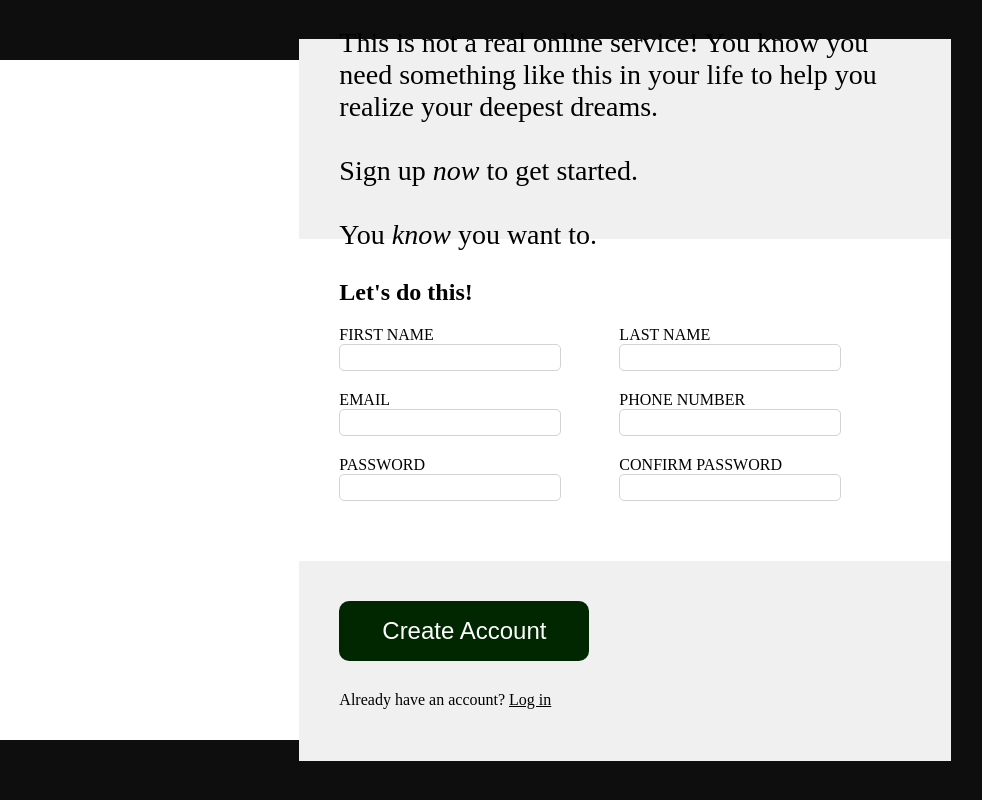
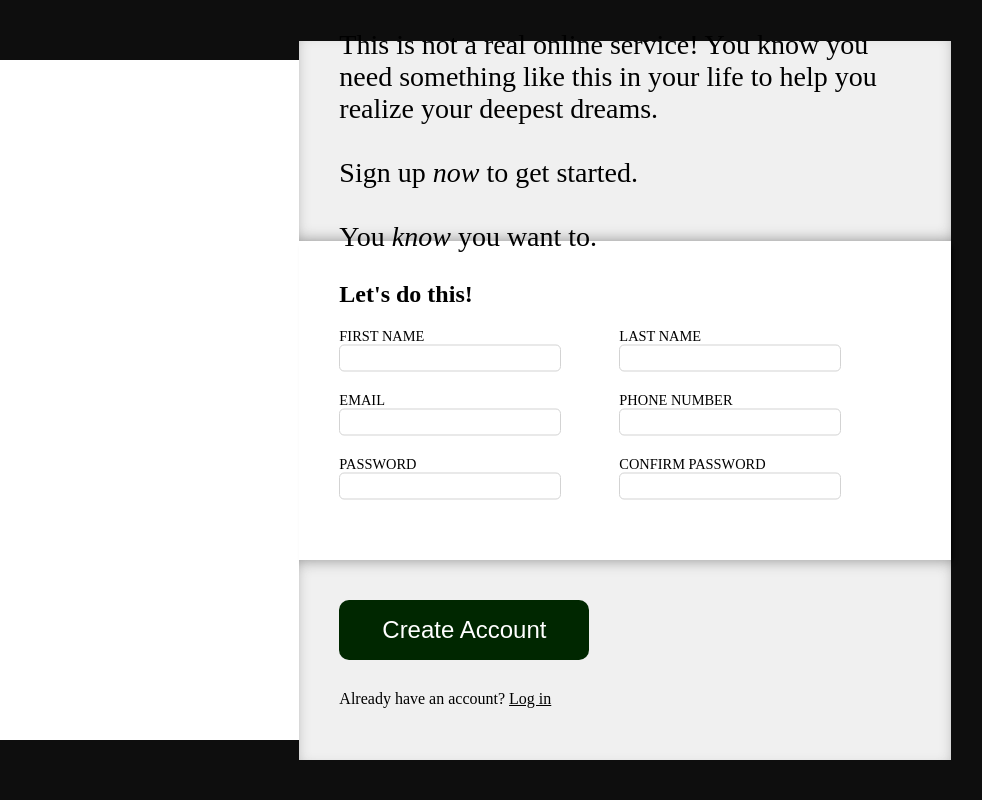
Before and after one commit to LearnSleepRepeat/TOP-SignUp-Form, a plain HTML site: page index.html in a window 1280 px wide. Shown: the full height of the page, 201-1183 px from the left. Drawn offline with Linux system fonts and the light colour scheme; a web font is replaced by a local one.

Commit message:
addded active focus css and smaller bugfixes

```diff
--- a/style.css
+++ b/style.css
@@ -97,11 +97,17 @@ html {
 
 .content-top {
     font-size: 1.75rem;
+    box-shadow: inset 0px -5px 15px -5px rgb(143, 143, 143);
 }
 
 .content-middle {
     flex-shrink: 0;
     background-color: white;
+    box-shadow: 3px 3px 5px -2px black;
+}
+
+.content-bottom {
+    box-shadow: inset 0px 5px 15px -5px rgb(143, 143, 143);
 }
 
 .emphasize {
@@ -118,10 +124,12 @@ input {
     height: 25px;
     border: 1px solid lightgrey;
     border-radius: 5px;
+    outline-color:rgb(56, 223, 0)
 }
 
 table td {
     width: 280px;
+    font-size: 0.9rem;
 }
 
 button {
@@ -139,3 +147,9 @@ button {
 .content-bottom a {
     color: black;
 }
+
+:focus {
+    border: 2px solid rgb(56, 223, 0);
+    box-shadow: 3px 3px 5px -2px black;
+    box-sizing: border-box;
+}
```
